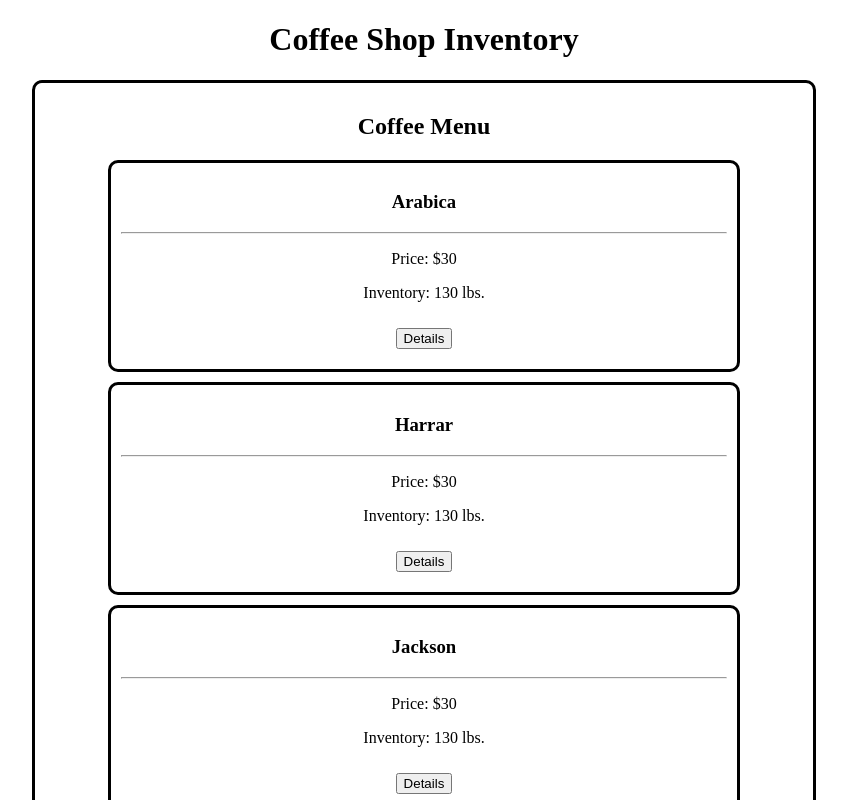
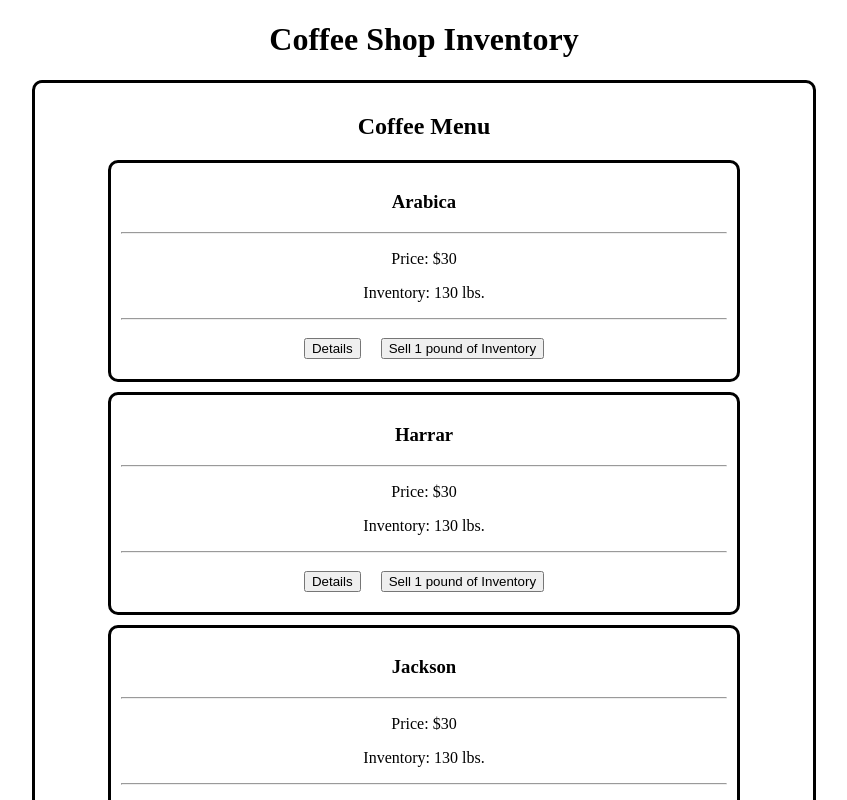
Before and after one commit to elijahchurch/Coffee-Shop-Inventory, a React (Create React App) app: page / in a window 1280 px wide. Shown: the top 800 px of the page, without its empty margins (216-1063 px from the left). Built offline with nearby package versions, Linux system fonts and the light colour scheme.

Commit message:
Pass handleSellClick down to CoffeeMenu and Coffee, and update Coffee component with branching logic to leave a message if inventory is 0

```diff
--- a/src/components/Coffee.js
+++ b/src/components/Coffee.js
@@ -1,13 +1,25 @@
 import PropTypes from "prop-types";
 
 function Coffee(props){
+    let inventory = null;
+    let sellButton = null;
+    if(props.inventory === 0) {
+        inventory = "Out of Stock!";
+        sellButton = null;
+    } else {
+        inventory = `${props.inventory} lbs.`;
+        sellButton = <button onClick={() => props.coffeeSell(props.id)}>Sell 1 pound of Inventory</button>;
+    }
     return(
         <div className="container menuItem">
             <h3>{props.name}</h3>
             <hr/>
             <p>Price: ${props.cost}</p>
-            <p>Inventory: {props.inventory} lbs.</p>
+
+            <p>Inventory: {inventory}</p>
+            <hr/>
             <button onClick={() => props.coffeeSelect(props.id)}>Details</button>
+            {sellButton}
         </div>
     )
 }
@@ -17,9 +29,10 @@ Coffee.propTypes ={
     origin: PropTypes.string,
     roast: PropTypes.string,
     cost: PropTypes.number,
-    inventory: PropTypes.string,
+    inventory: PropTypes.number,
     id: PropTypes.string,
-    coffeeSelect: PropTypes.func
+    coffeeSelect: PropTypes.func,
+    coffeeSell: PropTypes.func
 }
 
 export default Coffee;
--- a/src/components/CoffeeMenu.js
+++ b/src/components/CoffeeMenu.js
@@ -8,6 +8,7 @@ function CoffeeMenu(props){
             {props.coffeeList.map((coffee) =>
                 <Coffee
                     coffeeSelect = {props.onCoffeeSelect}
+                    coffeeSell = {props.onCoffeeSell}
                     name={coffee.name}
                     origin={coffee.name}
                     roast={coffee.roast}
@@ -20,9 +21,10 @@ function CoffeeMenu(props){
     );
 }
 
-CoffeeMenu.PropTypes={
+CoffeeMenu.propTypes={
     coffeeList: PropTypes.array,
-    onCoffeeSelect: PropTypes.func
+    onCoffeeSelect: PropTypes.func,
+    onCoffeeSell: PropTypes.func
 }
 
 export default CoffeeMenu;
```
